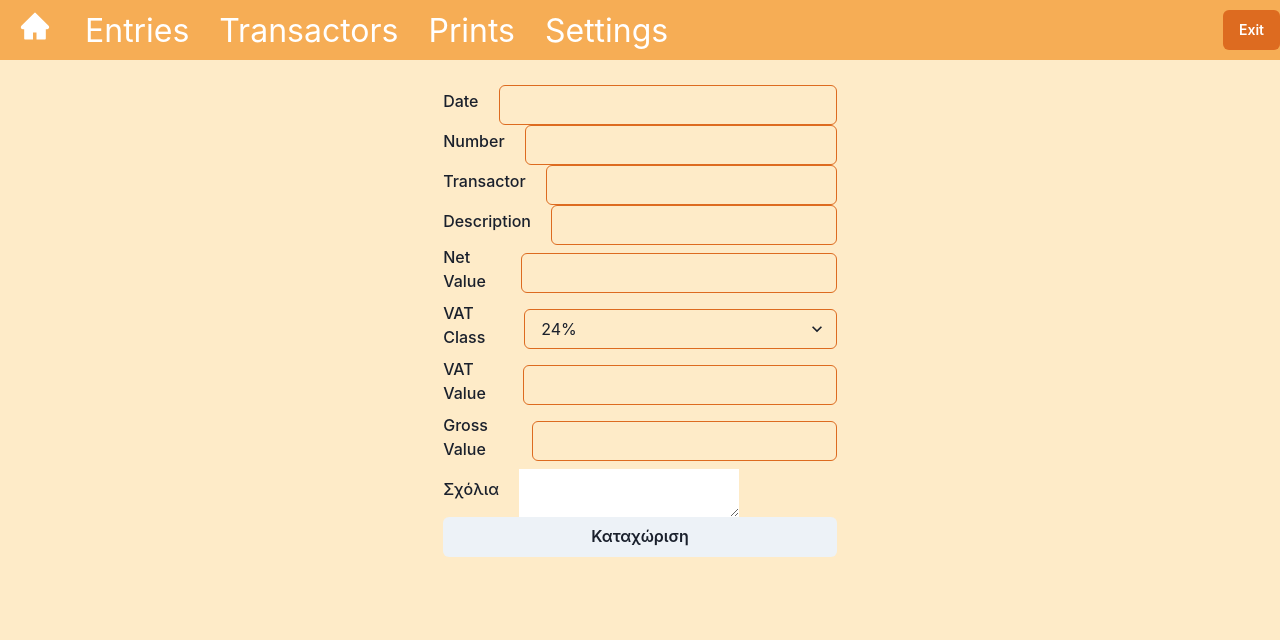
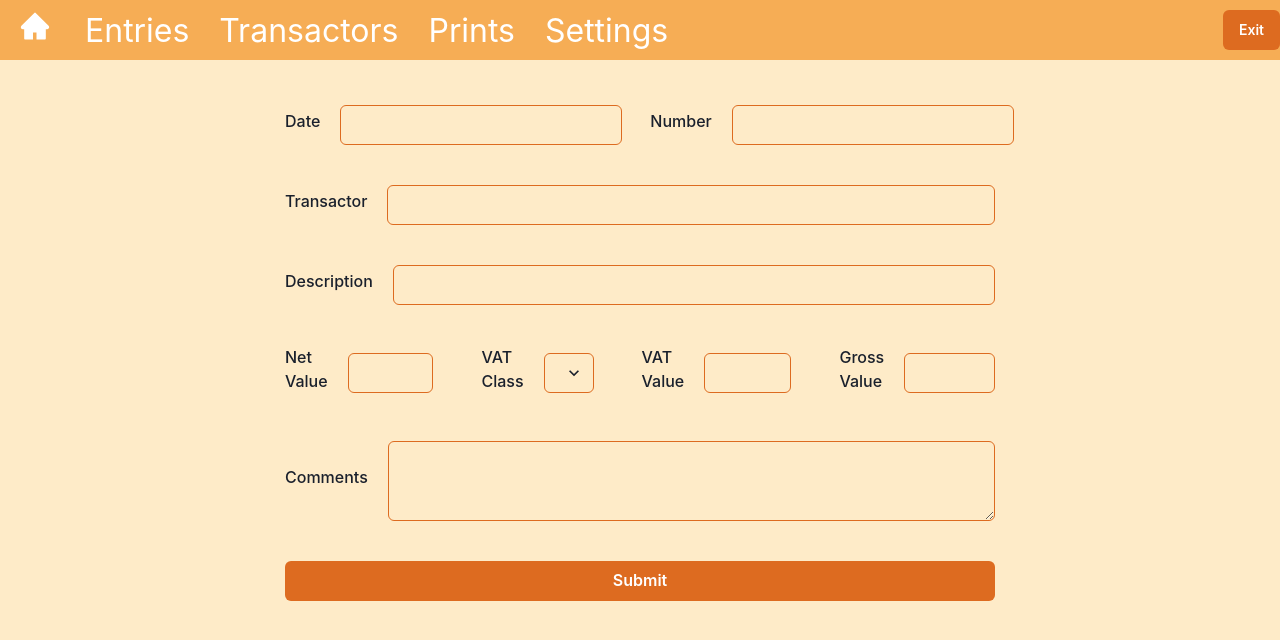
Before and after one commit to stamvsl/next-app, a Next.js app: page /entries in a window 1280 px wide. Shown: the top 640 px of the page. Built offline with nearby package versions, Linux system fonts and the light colour scheme.

Commit message:
Entries styled

```diff
--- a/src/components/Entries.js
+++ b/src/components/Entries.js
@@ -13,6 +13,8 @@ import {
   FormControl,
   FormLabel,
   Select,
+  colorScheme,
+  Textarea,
 } from "@chakra-ui/react";
 
 const initialvalues = {
@@ -52,80 +54,88 @@ export default function Entries() {
   };
 
   return (
-    <Box p={{ base: "12px", sm: "25px" }}>
-      <Flex flexDirection="column">
-        <FormControl>
+    <Box p={{ base: "12px", sm: "25px" }} w="800px">
+      <Flex flexDirection="column" flexGrow="2" flexWrap="wrap">
         <HStack>
+          <HStack m="20px">
             <FormLabel>Date</FormLabel>
             <Input
               type="text"
               borderColor="orange.500"
+              focusBorderColor="orange.500"
+              _hover={{ borderColor: "orange.300" }}
               name="date"
               value={formData.date}
               onChange={handleChange}
             ></Input>
           </HStack>
-        </FormControl>
-        <FormControl>
+
           <HStack>
             <FormLabel>Number</FormLabel>
             <Input
               type="text"
               borderColor="orange.500"
+              focusBorderColor="orange.500"
+              _hover={{ borderColor: "orange.300" }}
               name="number"
               value={formData.number}
               onChange={handleChange}
             ></Input>
           </HStack>
-        </FormControl>
-        <FormControl>
-          <HStack>
+        </HStack>
+
+        <HStack m="20px">
           <FormLabel>Transactor</FormLabel>
           <Input
             type="text"
+            bg="orange.100"
             borderColor="orange.500"
+            focusBorderColor="orange.500"
+            _hover={{ borderColor: "orange.300" }}
             name="transactor"
             value={formData.transactor}
             onChange={handleChange}
           ></Input>
         </HStack>
-        </FormControl>
 
-        <FormControl>
-          <HStack>
+        <HStack m="20px">
           <FormLabel>Description</FormLabel>
           <Input
             type="text"
+            bg="orange.100"
             borderColor="orange.500"
+            focusBorderColor="orange.500"
+            _hover={{ borderColor: "orange.300" }}
             name="description"
             value={formData.description}
             onChange={handleChange}
           ></Input>
         </HStack>
-        </FormControl>
-
-        <FormControl>
         <HStack>
+          <HStack m="20px">
             <FormLabel>Net Value</FormLabel>
             <Input
               type="number"
               borderColor="orange.500"
+              focusBorderColor="orange.500"
+              _hover={{ borderColor: "orange.300" }}
               name="netValue"
               value={formData.netValue}
               onChange={handleChange}
             ></Input>
           </HStack>
-        </FormControl>
 
-        <FormControl>
-          <HStack>
+          <HStack m="20px">
             <FormLabel>VAT Class</FormLabel>
             <Select
               placeholder=">Κατηγορία ΦΠΑ"
               borderColor="orange.500"
+              focusBorderColor="orange.500"
+              _hover={{ borderColor: "orange.300" }}
               name="vatClass"
               onChange={handleChange}
               defaultValue={24}
+              bg="orange.100"
             >
               <option value="0">0%</option>
               <option value="6">6%</option>
@@ -134,66 +144,57 @@ export default function Entries() {
               <option value="24">24%</option>
             </Select>
           </HStack>
-        </FormControl>
 
-        <FormControl>
-          <HStack>
+          <HStack m="20px">
             <FormLabel>VAT Value</FormLabel>
             <Input
               type="number"
               borderColor="orange.500"
+              focusBorderColor="orange.500"
+              _hover={{ borderColor: "orange.300" }}
               name="vatValue"
               value={formData.vatValue}
               onChange={handleChange}
             ></Input>
           </HStack>
-        </FormControl>
 
-        <FormControl>
-          <HStack>
+          <HStack m="20px">
             <FormLabel>Gross Value</FormLabel>
             <Input
               type="number"
               borderColor="orange.500"
+              focusBorderColor="orange.500"
+              _hover={{ borderColor: "orange.300" }}
               name="grossValue"
               value={formData.grossValue}
               onChange={handleChange}
             ></Input>
           </HStack>
-        </FormControl>
+        </HStack>
 
-        <FormControl>
-          <HStack>
-            <FormLabel>Σχόλια</FormLabel>
-            <textarea
+        <HStack m="20px">
+          <FormLabel>Comments</FormLabel>
+          <Textarea
+            bg="orange.100"
             type="text"
             borderColor="orange.500"
+            focusBorderColor="orange.500"
+            _hover={{ borderColor: "orange.300" }}
             name="comments"
             value={formData.comments}
             onChange={handleChange}
-            ></textarea>
+          ></Textarea>
         </HStack>
-        </FormControl>
 
-        <Button onClick={handleClick} type="submit">
-          Καταχώριση
+        <Button
+          colorScheme="orange"
+          onClick={handleClick}
+          type="submit"
+          m="20px"
+        >
+          Submit
         </Button>
       </Flex>
     </Box>
   );
 }
-
-// direction={{ md: "row", base: "column" }}>
-
-{
-  /* <RadioGroup defaultValue="2">
-        <HStack spacing={5}>
-          <Radio value="1" colorScheme="orange">
-            Έσοδα
-          </Radio>
-          <Radio value="2" colorScheme="orange">
-            Έξοδα
-          </Radio>
-        </HStack>
-      </RadioGroup> */
-}
```
Lines whose indentation alone changed are shown as unchanged.
